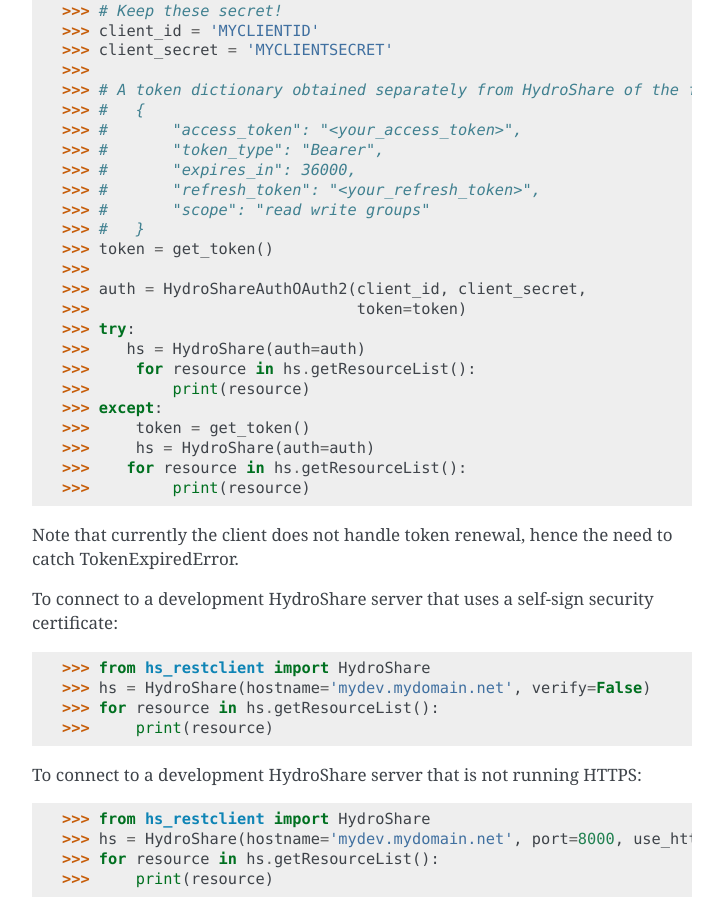
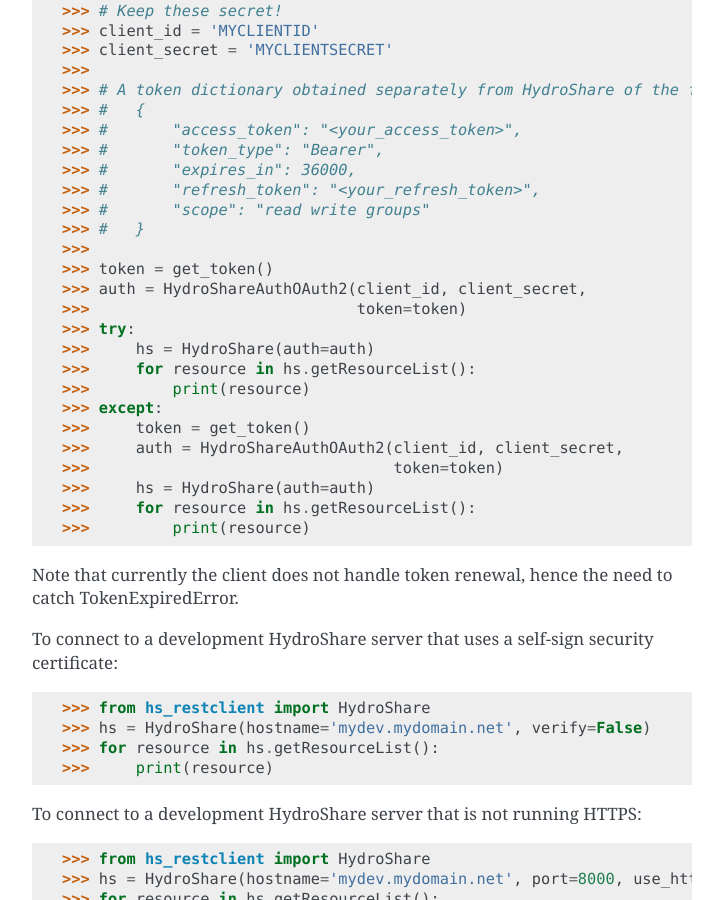
Before and after one commit to hydroshare/hs_restclient, a Sphinx documentation site: the page built from docs/index.rst, in a window 1280 px wide and 900 px high, scrolled down 1611 px. Shown: the whole window, without its empty margins (388-1111 px from the left). Built offline with Sphinx 7.4.7, drawn with Linux system fonts in a browser that asks for light colours.

Commit message:
Update documentation

```diff
--- a/docs/index.rst
+++ b/docs/index.rst
@@ -89,18 +89,20 @@
     >>> #       "refresh_token": "<your_refresh_token>",
     >>> #       "scope": "read write groups"
     >>> #   }
+    >>>
     >>> token = get_token()
-    >>>
     >>> auth = HydroShareAuthOAuth2(client_id, client_secret,
     >>>                             token=token)
     >>> try:
-    >>>    hs = HydroShare(auth=auth)
+    >>>     hs = HydroShare(auth=auth)
     >>>     for resource in hs.getResourceList():
     >>>         print(resource)
     >>> except:
     >>>     token = get_token()
+    >>>     auth = HydroShareAuthOAuth2(client_id, client_secret,
+    >>>                                 token=token)
     >>>     hs = HydroShare(auth=auth)
-    >>>    for resource in hs.getResourceList():
+    >>>     for resource in hs.getResourceList():
     >>>         print(resource)
 
 Note that currently the client does not handle token renewal, hence the need to catch TokenExpiredError.
```
